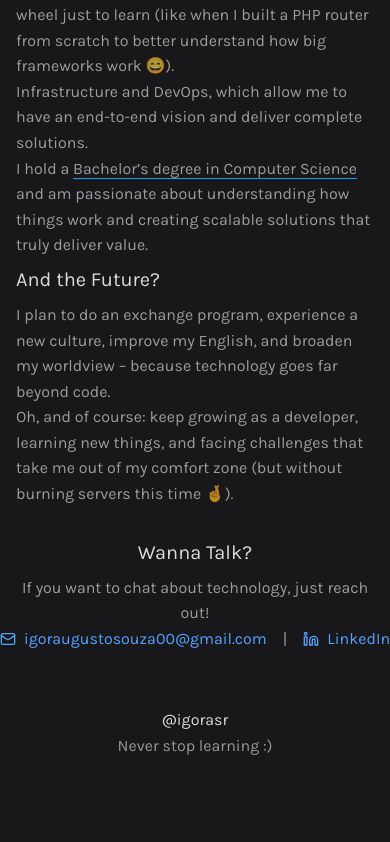
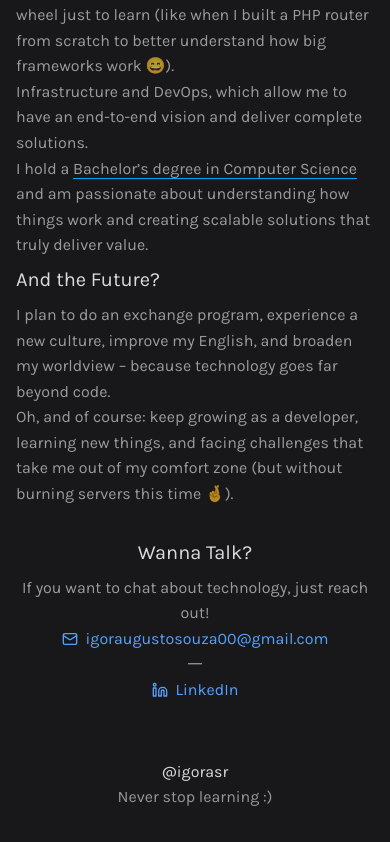
Before and after one commit to igorasr/personal-hub, a Vue app: page /about in a window 390 px wide. Shown: the part 1195-2037 px from the top of the page. Before the commit the page ends 1986 px from the top, so only its background shows below. Built offline with nearby package versions, Linux system fonts and the light colour scheme.

Commit message:
style: adjustment of some elements on mobile screens

```diff
--- a/src/components/ScrollToTopComponent.vue
+++ b/src/components/ScrollToTopComponent.vue
@@ -2,9 +2,9 @@
   <button
     v-if="isVisible"
     @click="scrollToTop"
-    class="cursor-pointer fixed z-10 flex items-center gap-2 rounded bg-zinc-50 py-2 pl-4 pr-3 ring-1 ring-zinc-400 transition-all sm:hover:bg-zinc-100 max-sm:bottom-8 max-sm:right-8 sm:right-8 sm:top-8 dark:bg-zinc-900 dark:ring-zinc-500 sm:hover:dark:bg-zinc-800"
+    class="cursor-pointer fixed z-10 flex items-center gap-2 rounded p-3 bg-zinc-50 ring-1 ring-zinc-400 transition-all sm:hover:bg-zinc-100 max-sm:bottom-8 max-sm:right-8 sm:right-8 sm:top-8 dark:bg-zinc-900 dark:ring-zinc-500 sm:hover:dark:bg-zinc-800"
   >
-    Back to top
+    <p class="max-sm:hidden">Back to top</p>
     <ArrowUp class="size-4 text-sky-500" />
   </button>
 </template>
--- a/src/pages/AboutPage.vue
+++ b/src/pages/AboutPage.vue
@@ -84,7 +84,7 @@
       <section class="text-center py-6">
         <h2 class="text-xl py-2">Wanna Talk?</h2>
         <p>If you want to chat about technology, just reach out!</p>
-        <div class="flex justify-center items-center gap-4">
+        <div class="flex justify-center items-center gap-4 max-sm:flex-col max-sm:gap-0">
           <a
             href="mailto:igorausgostosouza00@gmail.com"
             class="flex items-center gap-2 text-blue-400 hover:underline"
@@ -92,7 +92,7 @@
             <Mail class="size-4"/>
             igoraugustosouza00@gmail.com
           </a>
-          <span>|</span>
+          <span class="max-sm:rotate-90">|</span>
           <a
             href="https://www.linkedin.com/in/igorasr"
             target="_blank"
```
